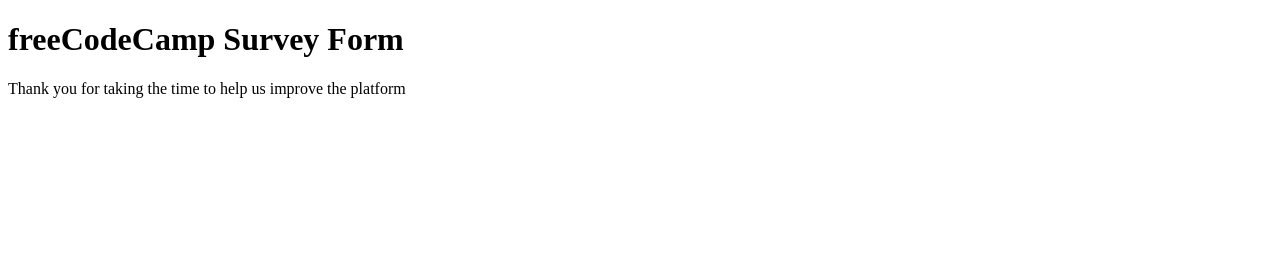
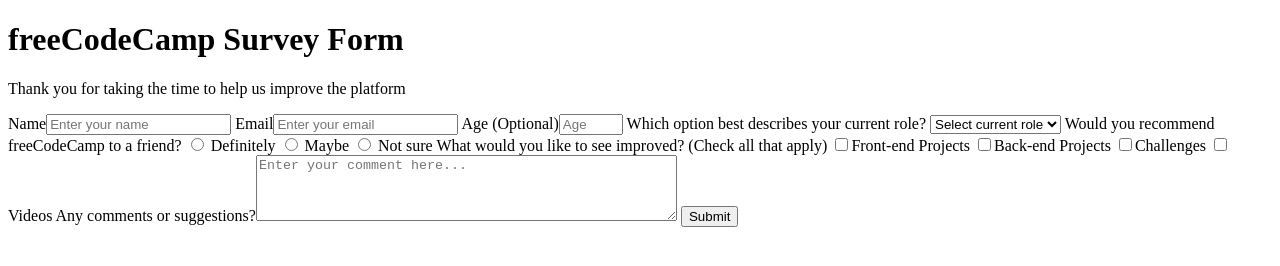
Before and after one commit to Stevens-Ho/fcc-survey-form, a plain HTML site: page index.html in a window 1280 px wide. Drawn offline with Linux system fonts and the light colour scheme.

Commit message:
Add the form content

```diff
--- a/index.html
+++ b/index.html
@@ -10,5 +10,32 @@
             <h1 id="title">freeCodeCamp Survey Form</h1>
             <p id="description">Thank you for taking the time to help us improve the platform</p>
         </header>
+        <form id="survey-form">
+            <label for="name" id="name-label">Name<input type="text" id="name" name="name" placeholder="Enter your name" required></label>
+            <label for="email" id="email-label">Email<input type="email" id="email" name="email" placeholder="Enter your email" required></label>
+            <label for="age" id="number-label">Age (Optional)<input type="number" id="number" name="number" placeholder="Age" min="13" max="120"></label>
+            <label for="dropdown">Which option best describes your current role?
+                <select id="dropdown" name="dropdown">
+                    <option value="">Select current role</option>
+                    <option value="Challenges">Challenges</option>
+                    <option value="Projects">Projects</option>
+                    <option value="Community">Community</option>
+                    <option value="Open Source">Open Source</option>
+                </select>
+            </label>
+            <label>Would you recommend freeCodeCamp to a friend?
+                <label for="definitely"><input type="radio" name="recommend" value="definitely" id="definitely"> Definitely</label>
+                <label for="maybe"><input type="radio" name="recommend" value="maybe" id="maybe"> Maybe</label>
+                <label for="notsure"><input type="radio" name="recommend" value="notsure" id="notsure"> Not sure</label>
+            </label>
+            <label>What would you like to see improved? (Check all that apply)
+                <label for="front"><input type="checkbox" name="improved" value="front" id="front">Front-end Projects</label>
+                <label for="back"><input type="checkbox" name="improved" value="back" id="back">Back-end Projects</label>
+                <label for="challenges"><input type="checkbox" name="improved" value="challenges" id="challenges">Challenges</label>
+                <label for="videos"><input type="checkbox" name="improved" value="videos" id="videos">Videos</label>
+            </label>
+                <label for="comment">Any comments or suggestions?<textarea name="comment" rows="4" cols="50" id="comment" placeholder="Enter your comment here..."></textarea></label>
+            <button id="submit">Submit</button>
+        </form>
     </body>
 </html>
```
